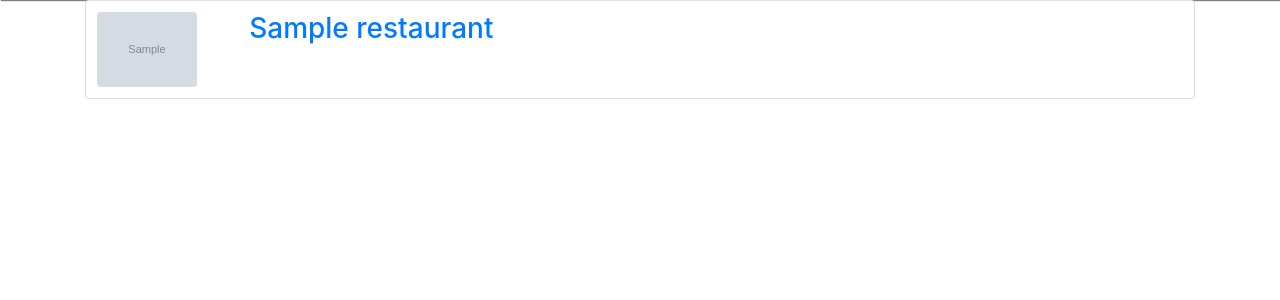
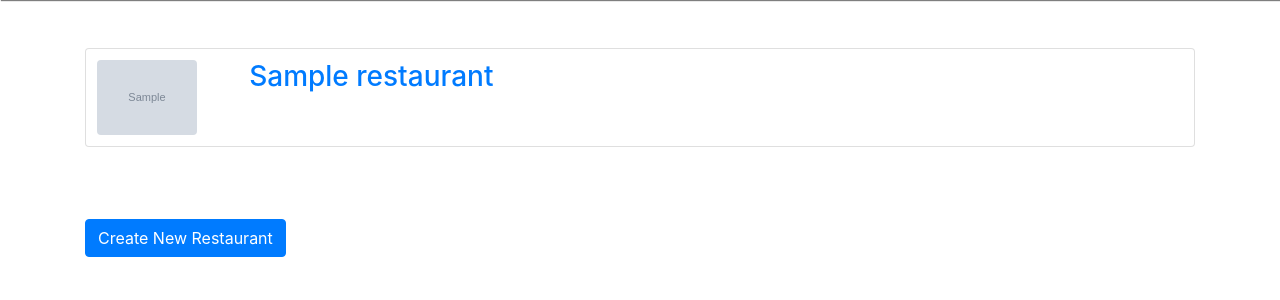
Before and after one commit to piyushnh/foodie, a Django app: template foodie_network/apps/restaurants/templates/restaurants/restaurants_list.html in a window 1280 px wide. Shown: the part 50-350 px from the top of the page. Run offline with Django 3.2, Linux system fonts and the light colour scheme; the template is opened without the code that fills it: most values are stand-ins (such as "Sample title", 1, 10 or a date in 2020); grey boxes marked "Sample" are stand-in pictures; parts of the project's set-up code (start-up, migrations or seed data) failed here and were passed over; some libraries are stand-ins or nearby versions.

Commit message:
Modified restaurants list

```diff
--- a/foodie_network/apps/restaurants/templates/restaurants/restaurants_list.html
+++ b/foodie_network/apps/restaurants/templates/restaurants/restaurants_list.html
@@ -2,6 +2,8 @@
 
 {% block content %}
 <div class="container">
+  <br>
+  <br>
   {% for restaurant in restaurants %}
     <div class="card" style="width: 100%; height:10%;">
       <div class="card-body" style="padding:0px; margin:1% 5% 1% 1%;">
@@ -13,6 +15,10 @@
       </div>
     </div>
   {% endfor %}
+<br>
+<br>
+<br>
+<a class="btn btn-primary" href="{% url 'restaurants:new_restaurant' %}" role="button">Create New Restaurant</a>
 
 </div>
 {% endblock %}
```
